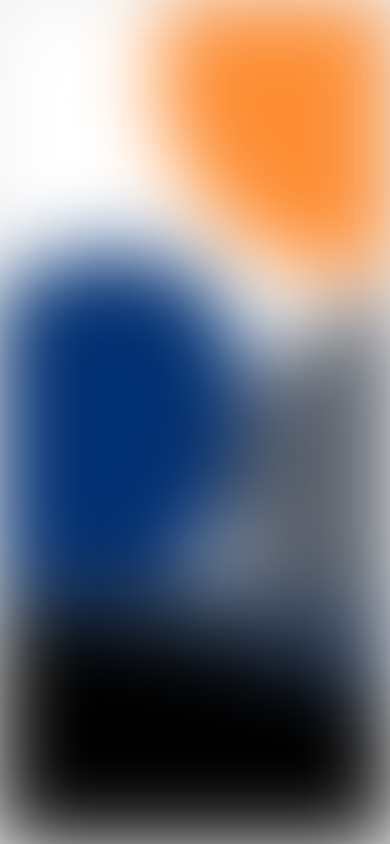
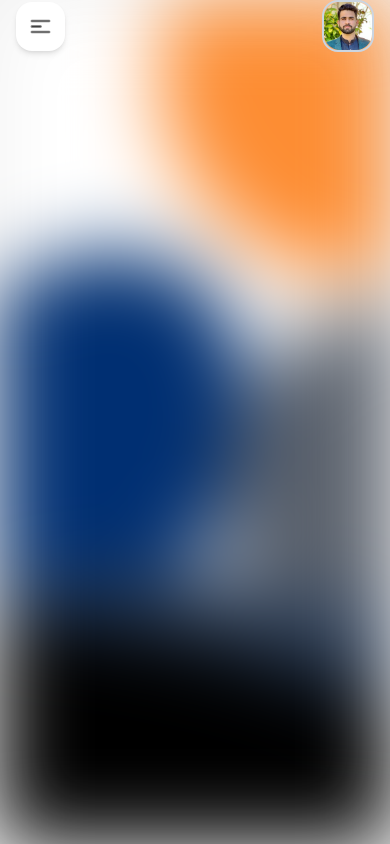
Before and after one commit to Stepan72/RN_FastFood, a React Native app: screen /Home in a window 390 px wide. Built offline with nearby package versions, Linux system fonts and the light colour scheme.

Commit message:
Header iconBar finished v0.03

```diff
--- a/package.json
+++ b/package.json
@@ -16,8 +16,10 @@
     "nativewind": "^2.0.11",
     "react": "18.2.0",
     "react-native": "0.72.5",
+    "react-native-heroicons": "^3.2.0",
     "react-native-safe-area-context": "4.6.3",
-    "react-native-screens": "~3.22.0"
+    "react-native-screens": "~3.22.0",
+    "react-native-svg": "^13.14.0"
   },
   "devDependencies": {
     "@babel/core": "^7.20.0",
--- a/screens/HomeScreen.tsx
+++ b/screens/HomeScreen.tsx
@@ -1,6 +1,7 @@
 import { View, Image } from "react-native";
 import React from "react";
 import { SafeAreaView } from "react-native-safe-area-context";
+import { Bars3CenterLeftIcon } from "react-native-heroicons/solid";
 
 export default function HomeScreen() {
   return (
@@ -10,6 +11,22 @@ export default function HomeScreen() {
         source={require("../assets/images/background.png")}
         className="flex-1 absolute w-full h-full"
       />
+      <SafeAreaView className="flex-1">
+        {/* header icon bar */}
+        <View className="flex-row justify-between items-center mx-4">
+          <View className="bg-white shadow-md rounded-2xl p-3">
+            <Bars3CenterLeftIcon size={25} color="black" stroke="gray" />
+          </View>
+          <View className="rounded-2xl border-slate-300 border-2">
+            <Image
+              className="w-12 h-12 rounded-2xl"
+              source={require("../assets/images/avatar.png")}
+            />
+          </View>
+        </View>
+        {/* next */}
+        <View></View>
+      </SafeAreaView>
     </View>
   );
 }
```
Also changed, not shown: 1 other file (tests, documents, lock files or other folders).
